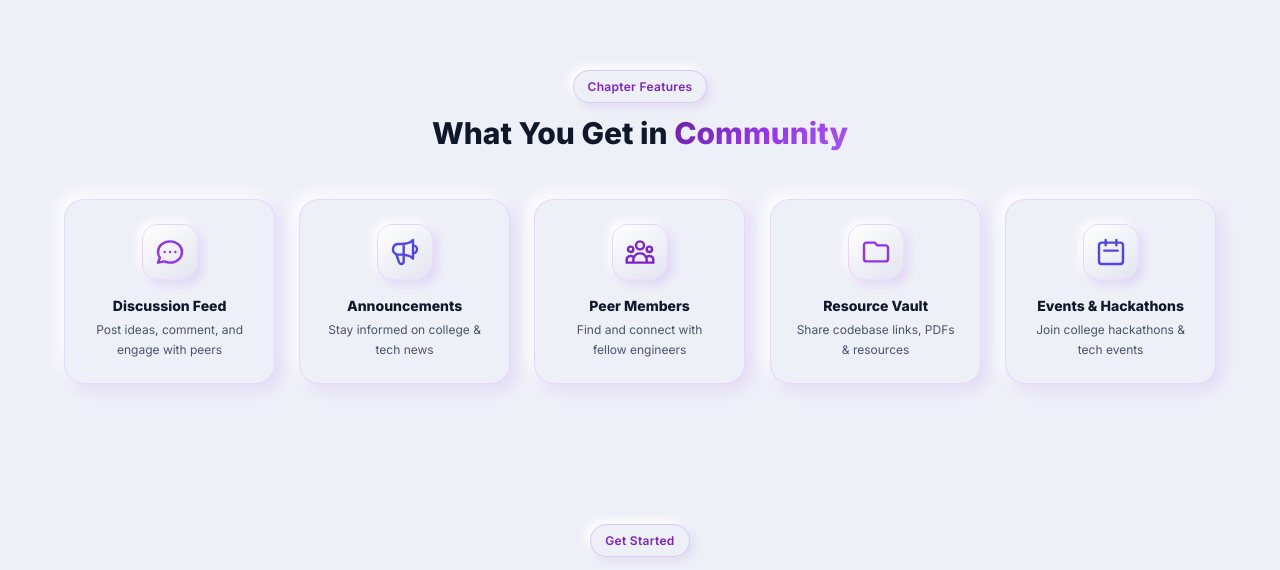
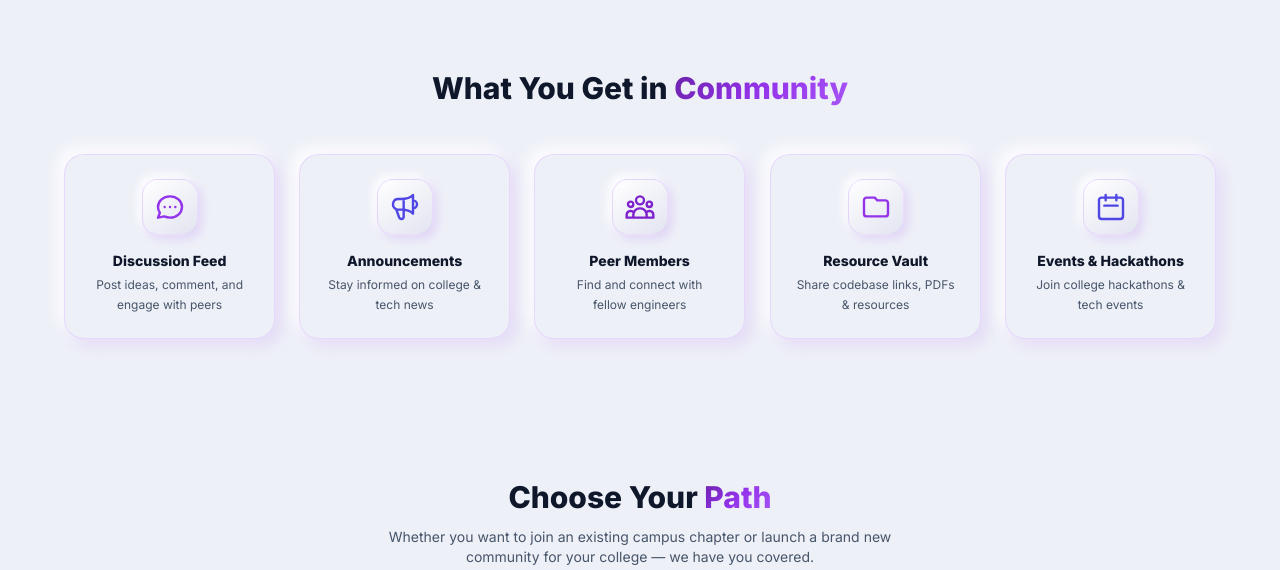
Before and after one commit to openengineeringworld/Open-Engineering, a Next.js app: page /community in a window 1280 px wide. Shown: the part 230-800 px from the top of the page. Built offline with nearby package versions, Linux system fonts and the light colour scheme; no server answers.

Commit message:
Update community page content

```diff
--- a/src/app/community/page.tsx
+++ b/src/app/community/page.tsx
@@ -75,7 +75,6 @@ export default async function CommunityPage() {
       <section className="section-sm pb-20">
         <div className="container mx-auto px-6">
           <FadeIn className="text-center mb-12">
-            <span className="badge badge-primary mb-3">Chapter Features</span>
             <h2 className="text-3xl font-extrabold">
               What You Get in <span className="gradient-text">Community</span>
             </h2>
@@ -100,7 +99,6 @@ export default async function CommunityPage() {
       <section className="section-sm pb-24">
         <div className="container mx-auto px-6">
           <FadeIn className="text-center mb-12">
-            <span className="badge badge-primary mb-3">Get Started</span>
             <h2 className="text-3xl font-extrabold mb-3">
               Choose Your <span className="gradient-text">Path</span>
             </h2>
```
